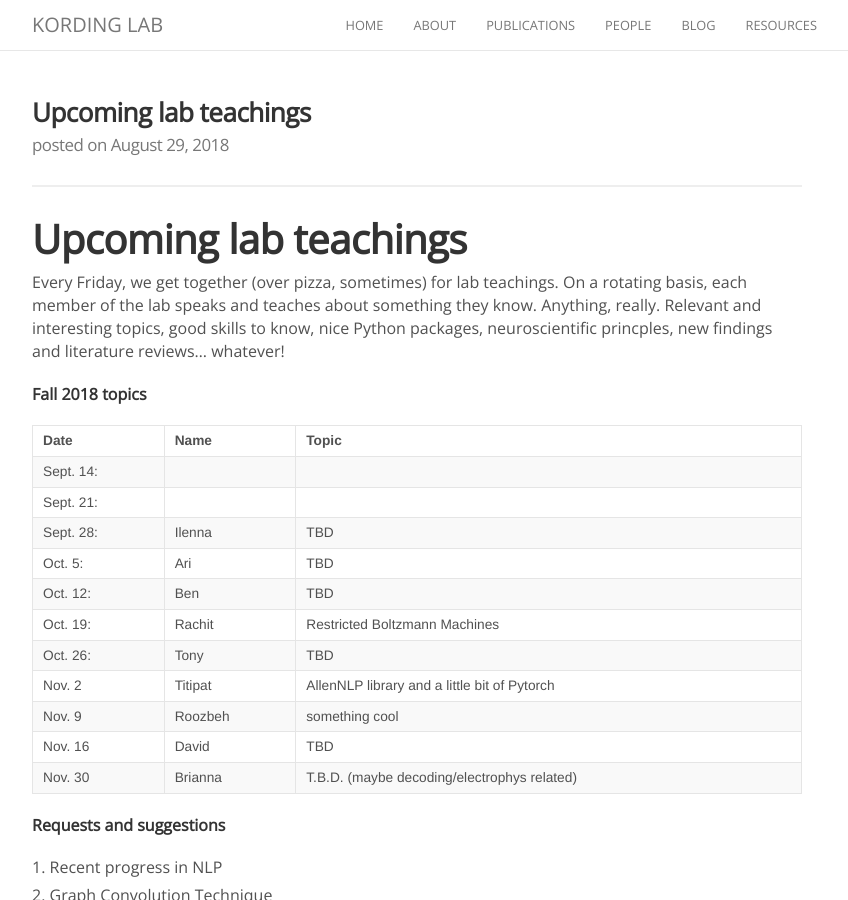
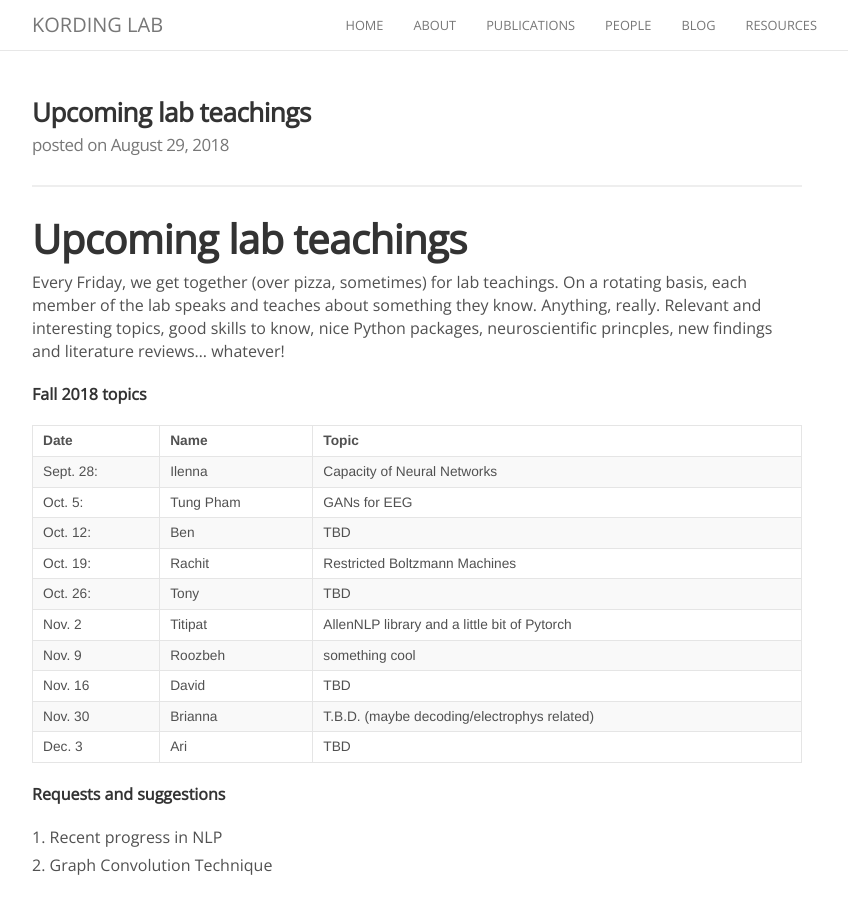
Before and after one commit to KordingLab/KordingLab.github.io, a Jekyll site: the page built from _posts/2018-08-29-upcoming-lab-teaching.md, in a window 1280 px wide and 900 px high. Shown: the whole window, without its empty margins (223-1071 px from the left). Built offline with Jekyll 4.4.1, drawn with Linux system fonts in a browser that asks for light colours; nearby versions of some CDN libraries; comment, search, counter and statistics services are not loaded.

Commit message:
Update 2018-08-29-upcoming-lab-teaching.md
Added Tung to schedule

```diff
--- a/_posts/2018-08-29-upcoming-lab-teaching.md
+++ b/_posts/2018-08-29-upcoming-lab-teaching.md
@@ -15,10 +15,8 @@ neuroscientific princples, new findings and literature reviews... whatever!
 
 | Date | Name | Topic |
 |------|------|-------|
-|Sept. 14:|      |       |
-|Sept. 21:|      |       |
-|Sept. 28:| Ilenna | TBD   |
-|Oct. 5:| Ari     |  TBD   |
+|Sept. 28:| Ilenna | Capacity of Neural Networks   |
+|Oct. 5:| Tung Pham    |  GANs for EEG   |
 |Oct. 12:|  Ben  | TBD    |
 |Oct. 19:|   Rachit   |  Restricted Boltzmann Machines  |
 |Oct. 26:|  Tony |  TBD  |
@@ -26,6 +24,7 @@ neuroscientific princples, new findings and literature reviews... whatever!
 |Nov. 9|  Roozbeh    |    something cool   |
 |Nov. 16|   David   |   TBD   |
 |Nov. 30|Brianna|T.B.D. (maybe decoding/electrophys related)|
+|Dec. 3| Ari | TBD|
 
 
 
```
